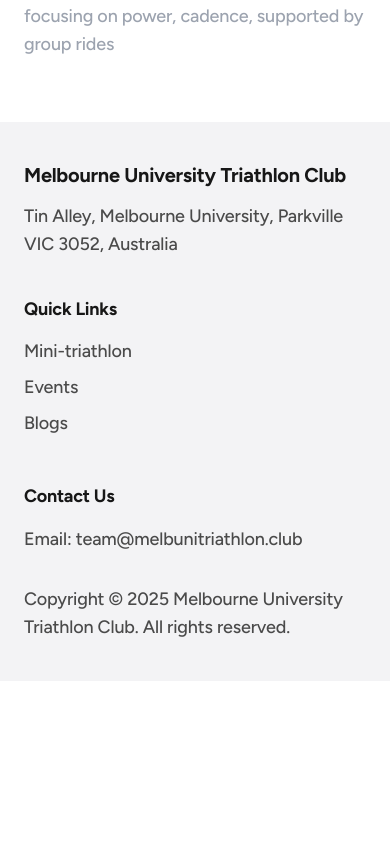
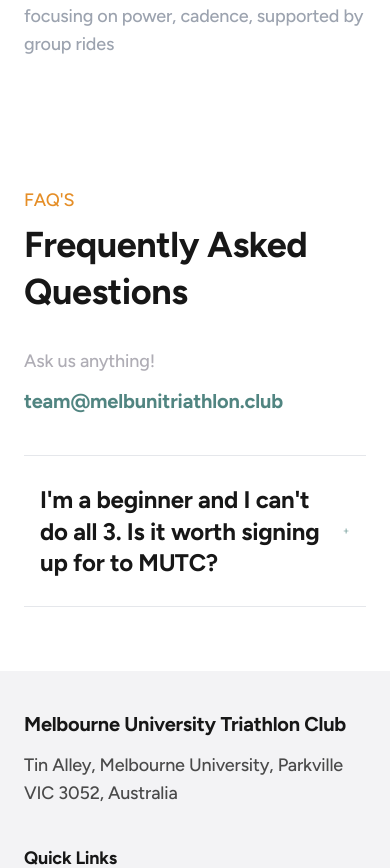
Before and after one commit to pandariayu/mutc-website, a Next.js app: page / in a window 390 px wide. Shown: the part 6347-7215 px from the top of the page. Before the commit the page ends 7028 px from the top, so only its background shows below. Built offline with nearby package versions, Linux system fonts and the light colour scheme.

Commit message:
Add FAQ sections

```diff
--- a/src/app/layout.tsx
+++ b/src/app/layout.tsx
@@ -8,6 +8,7 @@
 import OurTeam from "@/components/OurTeam"
 import TrainingSessions from "@/components/training-sessions"
 import Membership from "@/components/membership";
+import FAQ from "@/components/faq";
 import { siteDetails } from '@/data/siteDetails';
 
 import "./globals.css";
@@ -55,6 +56,7 @@
         <OurTeam />
         <TrainingSessions />
         <Membership />
+        <FAQ />
         {/*<main>*/}
         {/*  {children}*/}
         {/*</main>*/}
--- a/src/components/FAQ.tsx
+++ b/src/components/FAQ.tsx
@@ -7,17 +7,17 @@
 
 const FAQ: React.FC = () => {
     return (
-        <section id="faq" className="py-10 lg:py-20">
+        <section id="faq" className="container mx-auto px-6 lg:px-[calc(8.333333333333334%+1.5rem)] py-16">
             <div className="flex flex-col lg:flex-row gap-10">
                 <div className="">
-                    <p className="hidden lg:block text-foreground-accent">FAQ&apos;S</p>
+                    <p className="text-[#E58E27] text-lg font-medium mb-2">FAQ&apos;S</p>
                     <SectionTitle>
-                        <h2 className="my-3 !leading-snug lg:max-w-sm text-center lg:text-left">Frequently Asked Questions</h2>
+                        <h2 className="text-4xl md:text-4xl lg:text-5xl font-semibold mb-8 max-w-2xl">Frequently Asked Questions</h2>
                     </SectionTitle>
-                    <p className="lg:mt-10 text-foreground-accent text-center lg:text-left">
+                    <p className="lg:mt-10 text-[#AFADB5] lg:text-left">
                         Ask us anything!
                     </p>
-                    <a href="mailto:" className="mt-3 block text-xl lg:text-4xl text-secondary font-semibold hover:underline text-center lg:text-left">help@finwise.com</a>
+                    <a href="mailto:team@melbunitriathlon.club" className="mt-3 block text-xl text-primary font-semibold hover:underlinelg:text-left">team@melbunitriathlon.club</a>
                 </div>
 
                 <div className="w-full lg:max-w-2xl mx-auto border-b">
@@ -27,10 +27,10 @@
                                 {({ open }) => (
                                     <>
                                         <DisclosureButton className="flex items-center justify-between w-full px-4 pt-7 text-lg text-left border-t">
-                                            <span className="text-2xl font-semibold">{faq.question}</span>
-                                            {open ? <BiMinus className="w-5 h-5 text-secondary" /> : <BiPlus className="w-5 h-5 text-secondary" />}
+                                            <h4 className="text-2xl font-semibold">{faq.question}</h4>
+                                            {open ? <BiMinus className="w-5 h-5 text-primary" /> : <BiPlus className="w-5 h-5 text-primary" />}
                                         </DisclosureButton>
-                                        <DisclosurePanel className="px-4 pt-4 pb-2 text-foreground-accent">
+                                        <DisclosurePanel className="px-4 pt-4 pb-2 text-[#AFADB5]">
                                             {faq.answer}
                                         </DisclosurePanel>
                                     </>
--- a/src/components/SectionTitle.tsx
+++ b/src/components/SectionTitle.tsx
@@ -6,7 +6,7 @@
 
 const SectionTitle: React.FC<SectionTitleProps> = ({ children }) => {
     return React.cloneElement(children, {
-        className: children.props.className + " text-3xl lg:text-5xl lg:leading-tight font-bold"
+        className: children.props.className + " text-4xl md:text-3xl lg:text-4xl font-semibold mb-8 max-w-2xl"
     });
 };
 
--- a/src/components/membership.tsx
+++ b/src/components/membership.tsx
@@ -9,7 +9,7 @@
                     <div>
                         <p className="text-[#E58E27] text-lg font-medium mb-2">Membership</p>
                         <h2 className="text-4xl md:text-4xl lg:text-5xl font-semibold mb-8 max-w-2xl">
-                            2025
+                            2025 MUTC
                             <br/>
                             Student Membership
                         </h2>
--- a/src/data/faq.ts
+++ b/src/data/faq.ts
@@ -3,23 +3,7 @@
 
 export const faqs: IFAQ[] = [
     {
-        question: `Is ${siteDetails.siteName} secure?`,
-        answer: 'Absolutely. We use bank-level encryption to protect your data and never store your login information. Plus, our biometric authentication adds an extra layer of security.',
-    },
-    {
-        question: `Can I use ${siteDetails.siteName} on multiple devices?`,
-        answer: 'Absolutely! Your Finwise account syncs seamlessly across all your devices - smartphone, tablet, and computer.',
-    },
-    {
-        question: 'Can I connect all my bank accounts?',
-        answer: `Yes! ${siteDetails.siteName} supports connections with over 10,000 financial institutions worldwide. Simply log in through our secure portal to link your accounts.`
-    },
-    {
-        question: 'Do I need any financial expertise to use the investing features?',
-        answer: 'Not at all! Our expert-curated portfolios and educational resources make investing accessible to everyone, regardless of experience level.',
-    },
-    {
-        question: 'What if I need help using the app?',
-        answer: 'Our dedicated support team is available 24/7 via chat or email. Plus, we offer extensive in-app tutorials and a comprehensive knowledge base to help you make the most of Finwise.'
+        question: `I'm a beginner and I can't do all 3. Is it worth signing up for to MUTC?`,
+        answer: 'MUTC is all about growth and community. Our program welcomes all levels, turning student athletes into three-discipline triathletes. Members train, hang out, and grow together. Your passion is key!',
     }
 ];
```
